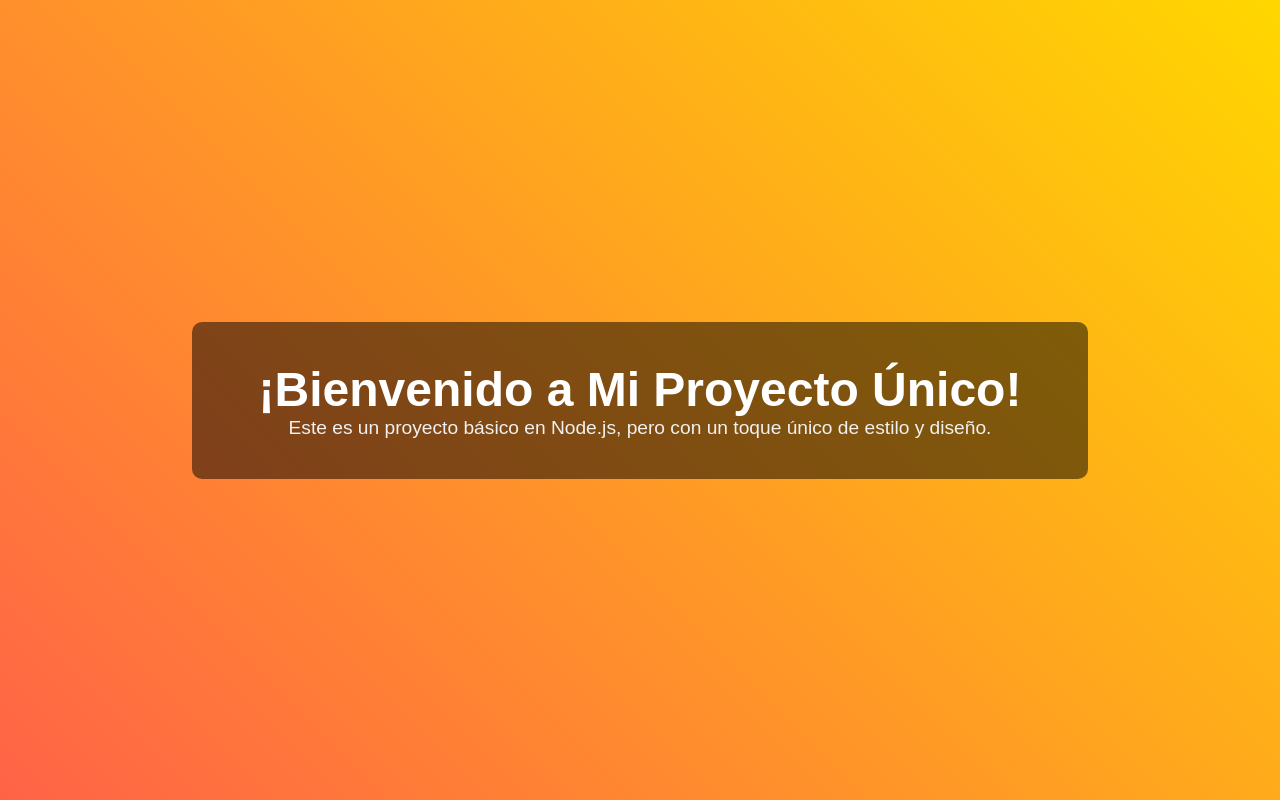
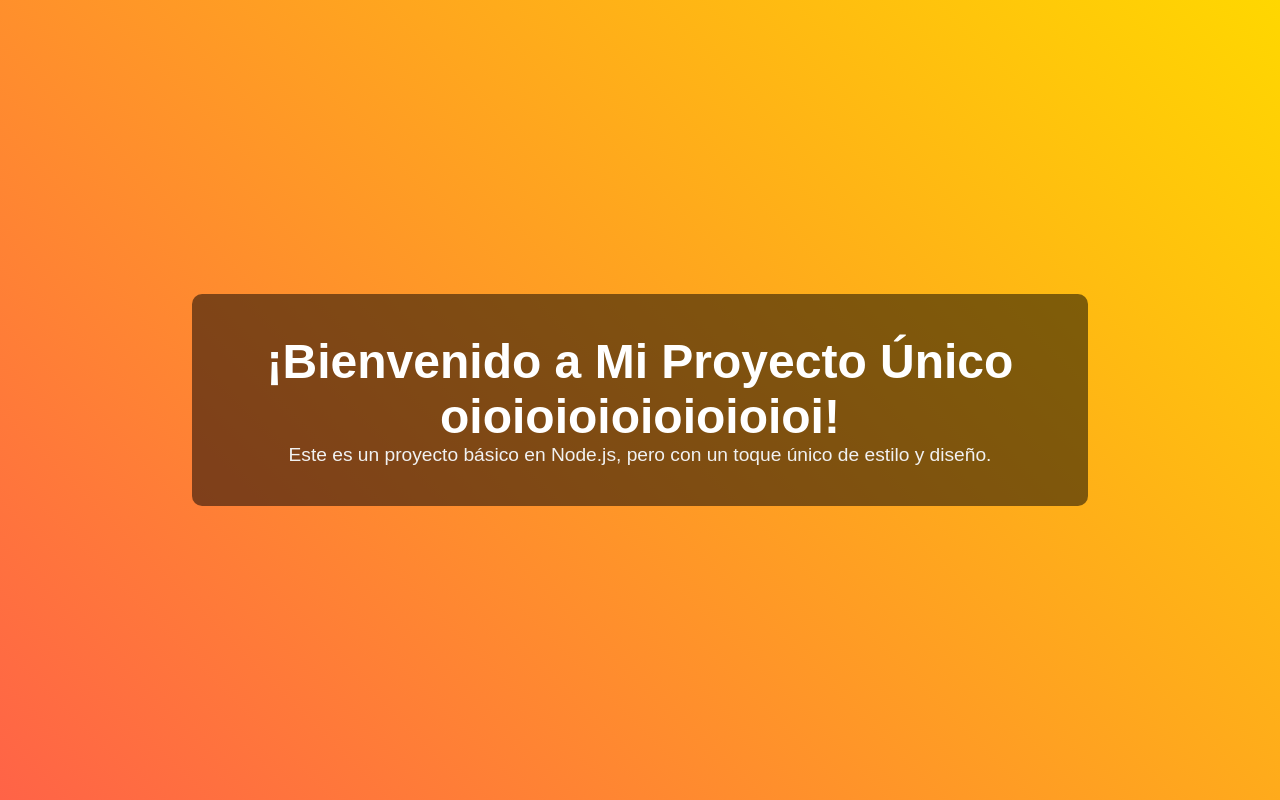
Before and after one commit to Lila2709/git.Lila, a website: page public/index.html in a window 1280 px wide. Drawn offline with Linux system fonts and the light colour scheme.

Commit message:
Actualizar

```diff
--- a/public/index.html
+++ b/public/index.html
@@ -8,7 +8,7 @@
 </head>
 <body>
   <div class="main-container">
-    <h1>¡Bienvenido a Mi Proyecto Único!</h1>
+    <h1>¡Bienvenido a Mi Proyecto Único oioioioioioioioioi!</h1>
     <p>Este es un proyecto básico en Node.js, pero con un toque único de estilo y diseño.</p>
 
     </div>
```
